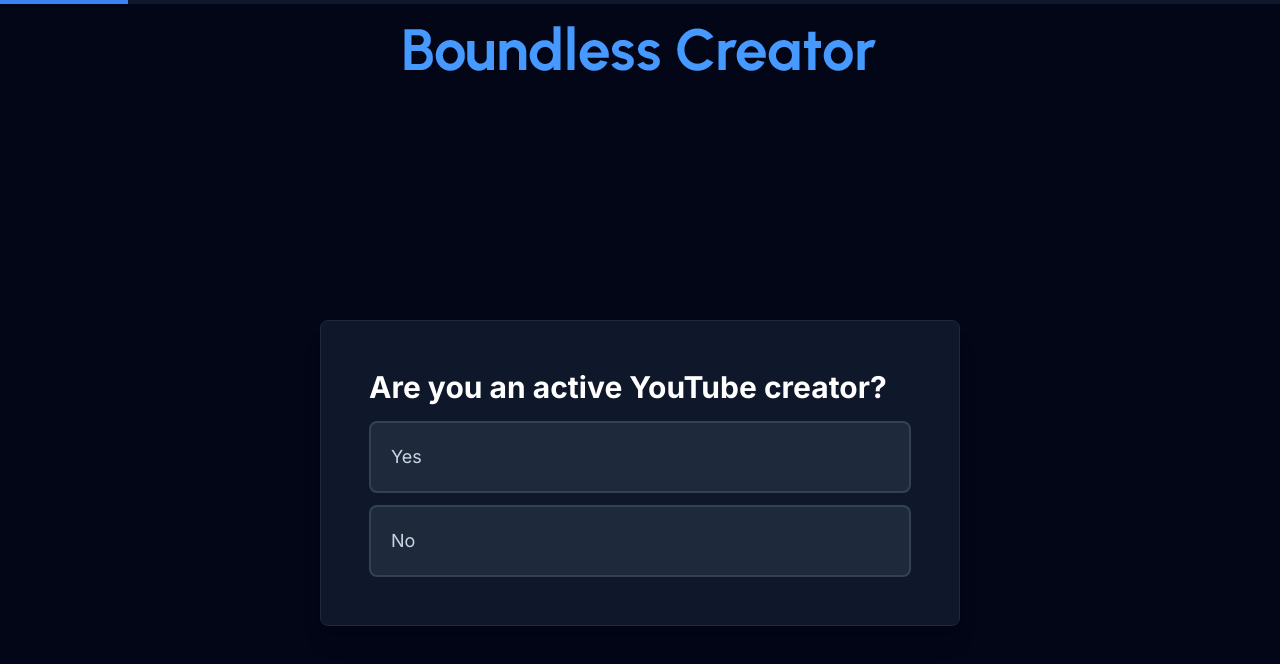
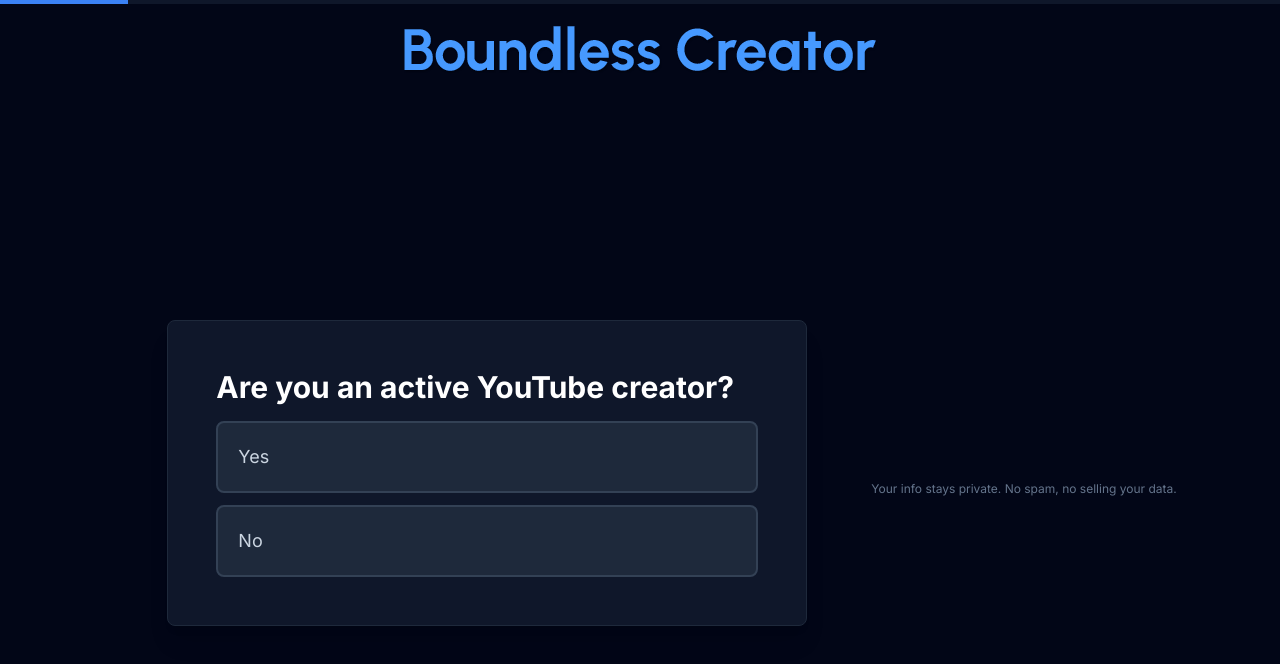
Before and after one commit to davejeltema3/coaching-application, a Next.js app: page / in a window 1280 px wide. Both pictures are taken after a click on the button "Start Application →". Shown: the top 664 px of the page. Built offline with nearby package versions, Linux system fonts and the light colour scheme.

Commit message:
Add privacy text back to checkout and application pages (non-overlapping)

```diff
--- a/app/checkout/page.tsx
+++ b/app/checkout/page.tsx
@@ -249,7 +249,11 @@
           </p>
         </div>
 
-        <div className="mt-4 mb-8 text-center text-slate-600 text-xs">
+        <div className="mt-4 mb-8 text-center space-y-2">
+          <p className="text-slate-500 text-xs">
+            Your info stays private. No spam, no selling your data.
+          </p>
+          <p className="text-slate-600 text-xs">
             Questions?{' '}
             <a
               href="mailto:hello@boundlesscreator.com"
@@ -257,6 +261,7 @@
             >
               hello@boundlesscreator.com
             </a>
+          </p>
         </div>
       </div>
     </div>
--- a/app/page.tsx
+++ b/app/page.tsx
@@ -344,6 +344,10 @@
             </QuestionCard>
           )}
         </div>
+
+        <div className="mt-8 text-center text-slate-500 text-xs">
+          Your info stays private. No spam, no selling your data.
+        </div>
       </div>
     </>
   );
```
Lines whose indentation alone changed are shown as unchanged.
